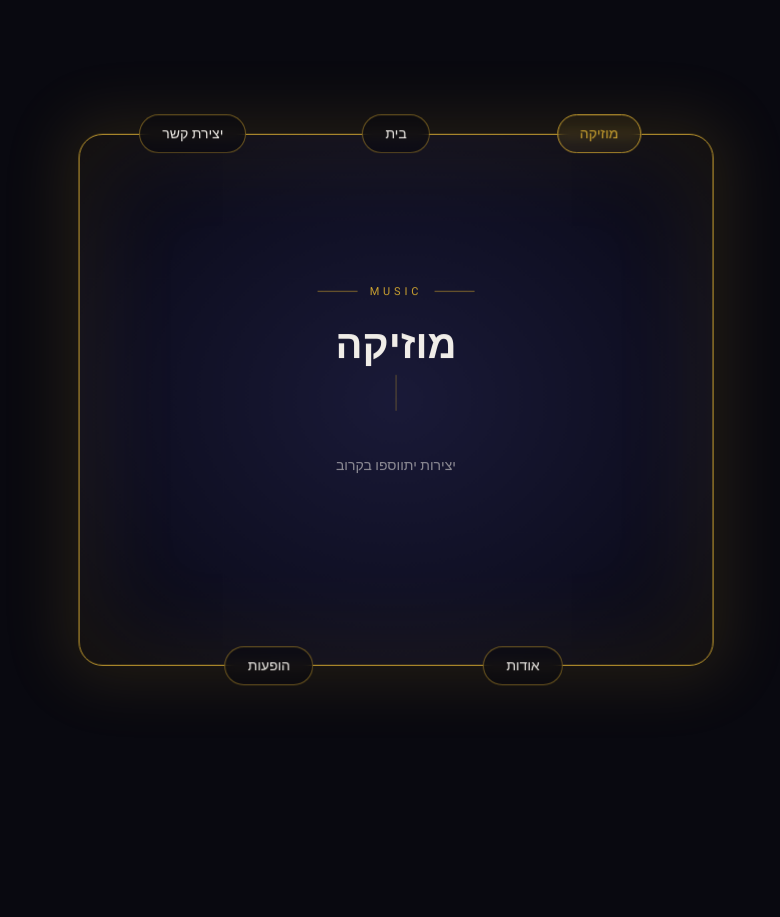
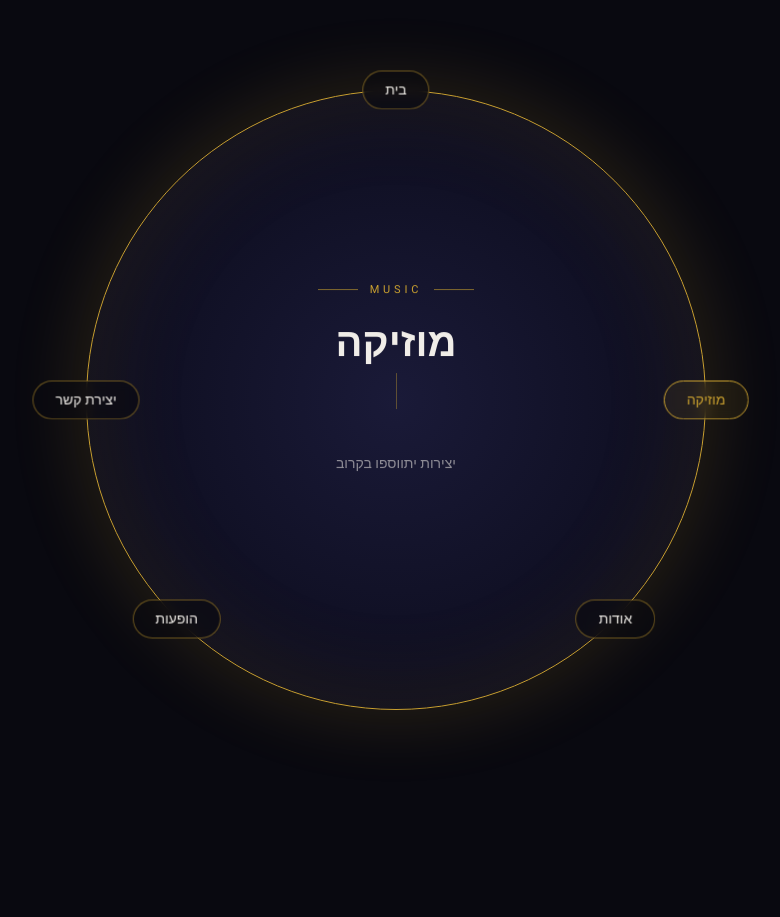
Before and after one commit to levynchi/Arye-polack, a Django app: page / in a window 1024 px wide. Shown: the top 917 px of the page, without its empty margins (116-896 px from the left). Run offline with Django 5.2, Linux system fonts and the light colour scheme; data that the repository does not hold is empty.

Commit message:
Taller rectangle on mobile only, circle on tablet/desktop
- Mobile: 82vw × 96vw portrait rectangle with border-radius 24px
- Tablet: reverted to circle (removed tablet rectangle override)
- DEBUG defaults to True locally

Co-Authored-By: Claude Sonnet 4.6 <noreply@anthropic.com>

```diff
--- a/config/settings.py
+++ b/config/settings.py
@@ -6,7 +6,7 @@ BASE_DIR = Path(__file__).resolve().parent.parent
 
 SECRET_KEY = os.environ.get('SECRET_KEY', 'django-insecure-arie-polk-musician-website-secret-key-change-in-production')
 
-DEBUG = os.environ.get('DEBUG', 'False') == 'True'
+DEBUG = os.environ.get('DEBUG', 'True') == 'True'
 
 ALLOWED_HOSTS = os.environ.get('ALLOWED_HOSTS', '*').split(',')
 
--- a/main/static/main/css/style.css
+++ b/main/static/main/css/style.css
@@ -786,8 +786,8 @@ a {
   .perf-item { grid-template-columns: 80px 1fr; }
   .perf-item .btn-ticket { display: none; }
 
-  /* rounded rectangle on mobile */
-  .hero-wrapper { width: 86vw; height: 72vw; }
+  /* rounded rectangle on mobile — taller portrait shape */
+  .hero-wrapper { width: 82vw; height: 96vw; }
   .hero-circle  { border-radius: 24px; }
   .circle-panel { padding: 32px 24px; }
 
@@ -798,17 +798,3 @@ a {
   .hero-nav .nav-bot-l { top: 100%; left: 30%;  transform: translate(-50%, -50%); }
   .hero-nav .nav-bot-r { top: 100%; left: 70%;  transform: translate(-50%, -50%); }
 }
-
-/* ── tablet ── */
-@media (min-width: 769px) and (max-width: 1024px) {
-  /* rounded rectangle on tablet */
-  .hero-wrapper { width: 62vw; height: 52vw; }
-  .hero-circle  { border-radius: 24px; }
-
-  /* nav pills: 3 on top edge, 2 on bottom edge */
-  .hero-nav .nav-top   { top: 0%;   left: 50%;  transform: translate(-50%, -50%); }
-  .hero-nav .nav-left  { top: 0%;   left: 18%;  transform: translate(-50%, -50%); }
-  .hero-nav .nav-right { top: 0%;   left: 82%;  transform: translate(-50%, -50%); }
-  .hero-nav .nav-bot-l { top: 100%; left: 30%;  transform: translate(-50%, -50%); }
-  .hero-nav .nav-bot-r { top: 100%; left: 70%;  transform: translate(-50%, -50%); }
-}
```
